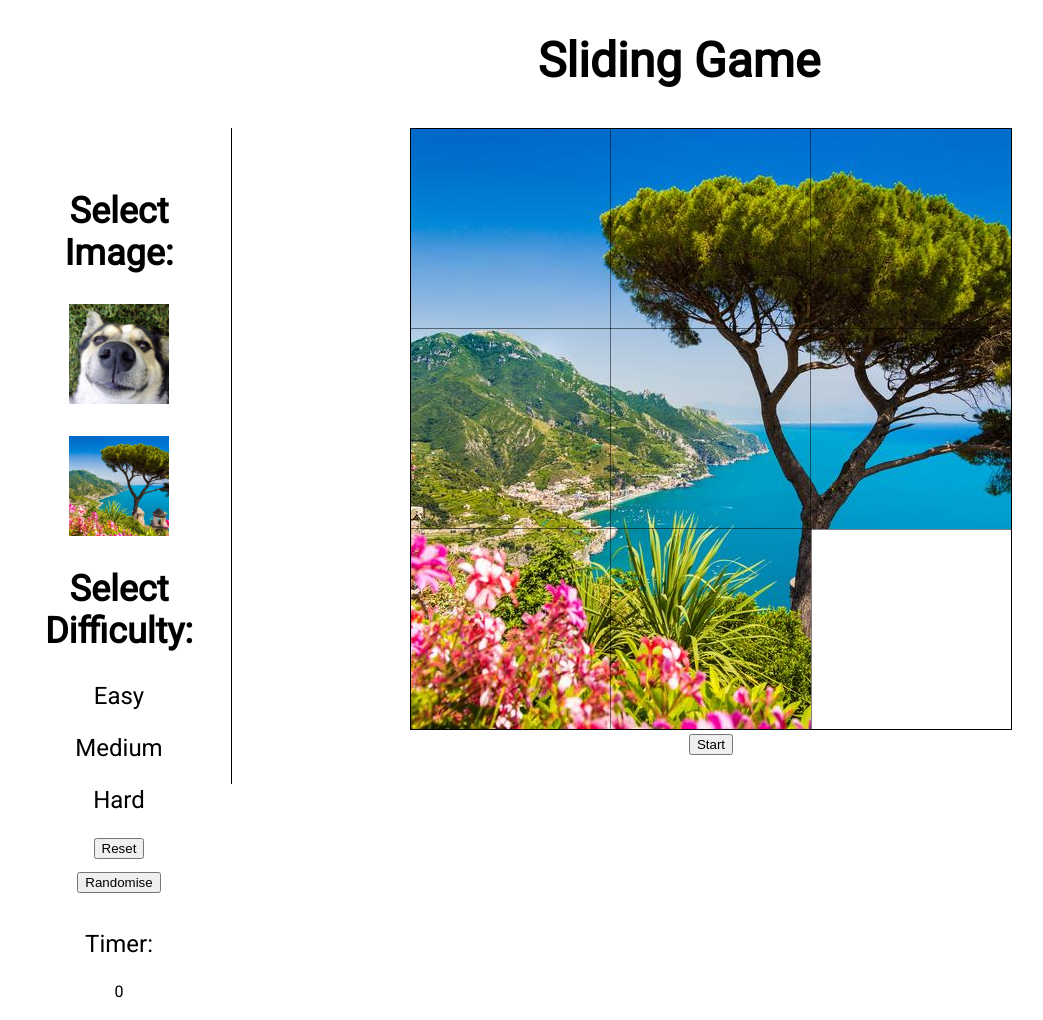
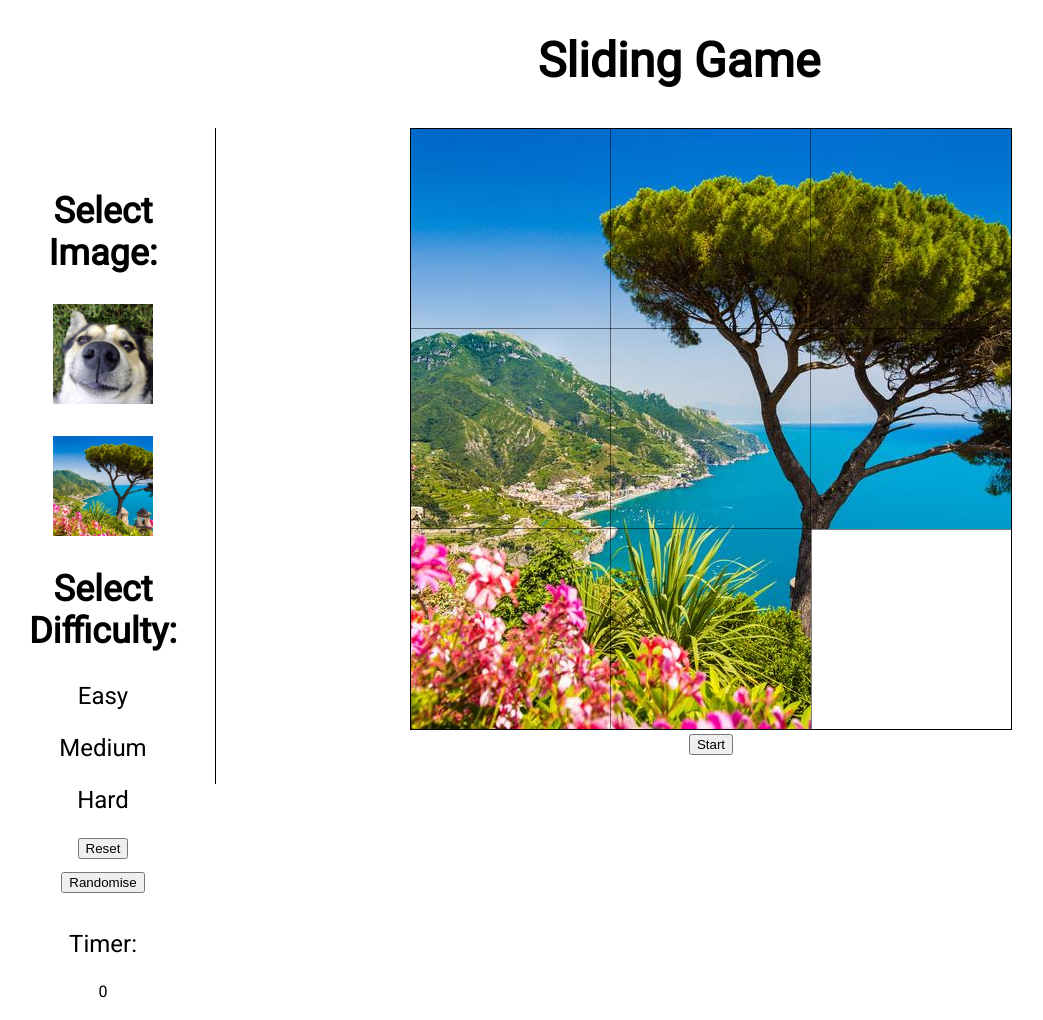
Before and after one commit to SlidingTile/SlidingTileRep, a PHP site: page / in a window 1280 px wide. Shown: the whole page, without its empty margins (9-1052 px from the left). Run offline with PHP 8.4, Linux system fonts and the light colour scheme.

Commit message:
Update lightStyle.css

```diff
--- a/code/production/css/lightStyle.css
+++ b/code/production/css/lightStyle.css
@@ -109,7 +109,7 @@
 
 	#sideBar {
 		position: absolute;
-		left: 1em; top: 8em; right: 0; bottom: 1em;
+		left: 0; top: 8em; right: 0; bottom: 1em;
 		width: 10em;
 		text-align: center;
 		padding: 2em;
```
